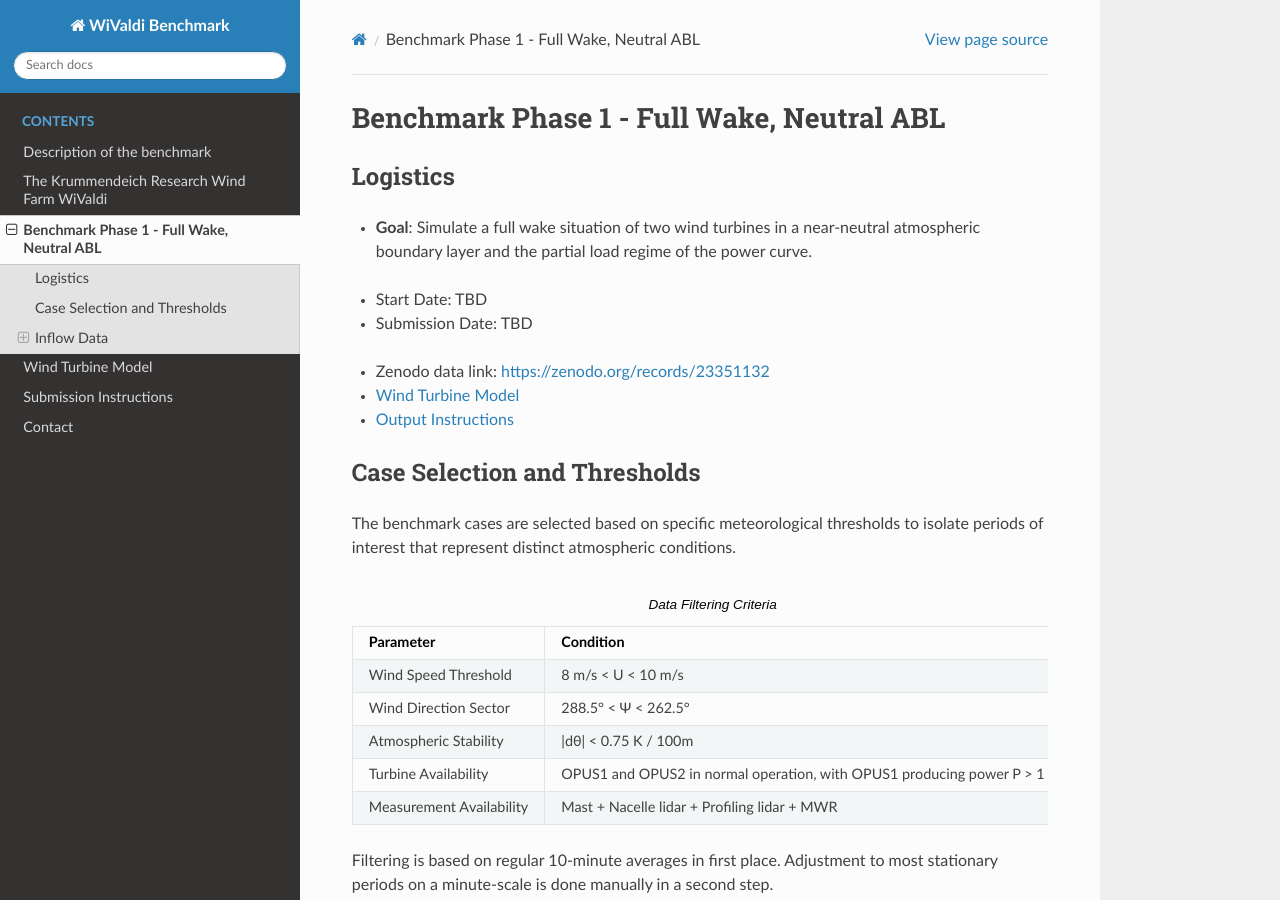
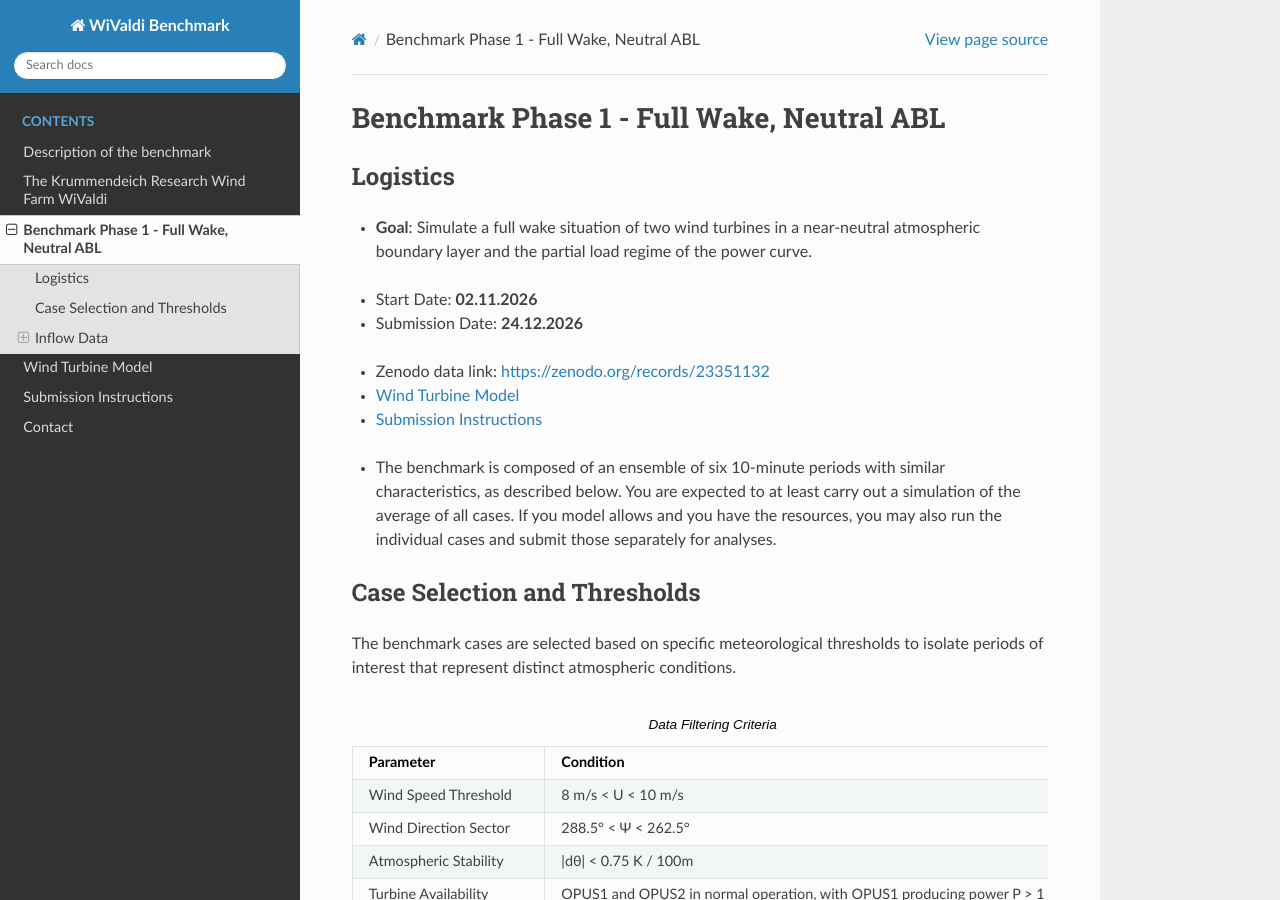
Before and after one commit to IEA-Wind-Task57-JAM/wivaldi_benchmark, a Sphinx documentation site: the page built from docs/phase_I.rst, in a window 1280 px wide and 900 px high. Built offline with Sphinx 7.4.7 and the Read the Docs theme 3.1.0, drawn with Linux system fonts in a browser that asks for light colours; pages that are not in the unit, such as notebooks, are missing from menus.

Commit message:
text update

```diff
--- a/docs/phase_I.rst
+++ b/docs/phase_I.rst
@@ -10,16 +10,18 @@ Logistics
 
 ..
 
-* Start Date: TBD
-* Submission Date: TBD
+* Start Date: **02.11.2026**
+* Submission Date: **24.12.2026**
 
 ..
 
 * Zenodo data link: https://zenodo.org/records/23351132
 * :doc:`/turbine_model`
-* :doc:`/output_instructions`
+* :doc:`/submissions`
 
+..
 
+* The benchmark is composed of an ensemble of six 10-minute periods with similar characteristics, as described below. You are expected to at least carry out a simulation of the average of all cases. If you model allows and you have the resources, you may also run the individual cases and submit those separately for analyses.
 
 
 Case Selection and Thresholds
```
